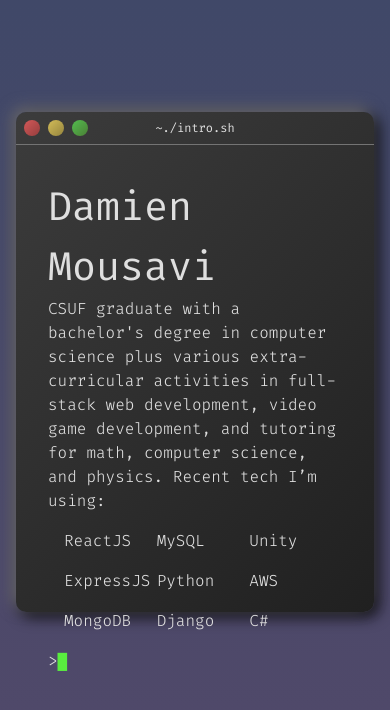
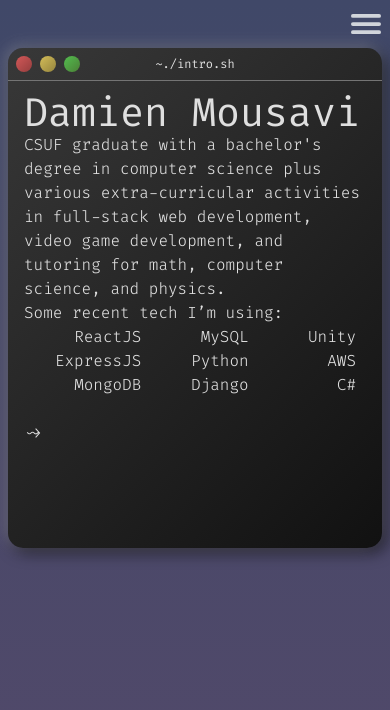
Before and after one commit to DamienSaavi/damiensaavi.github.io, a React (Create React App) app: page / in a window 390 px wide. Shown: the top 710 px of the page. Built offline with nearby package versions, Linux system fonts and the light colour scheme.

Commit message:
further mobile optimization

```diff
--- a/package.json
+++ b/package.json
@@ -5,6 +5,8 @@
   "homepage": "https://damiensaavi.github.io",
   "dependencies": {
     "@craco/craco": "^6.1.1",
+    "@material-ui/core": "^4.11.3",
+    "@material-ui/icons": "^4.11.2",
     "@testing-library/jest-dom": "^5.11.10",
     "@testing-library/react": "^11.2.6",
     "@testing-library/user-event": "^12.8.3",
@@ -12,6 +14,7 @@
     "ityped": "^1.0.3",
     "react": "^17.0.2",
     "react-dom": "^17.0.2",
+    "react-icons": "^4.2.0",
     "react-scripts": "4.0.3",
     "react-tsparticles": "^1.25.0",
     "web-vitals": "^1.1.1"
--- a/public/index.html
+++ b/public/index.html
@@ -9,7 +9,7 @@
   <link href="https://fonts.googleapis.com/css2?family=Fira+Code:wght@300;400;500;600;700&display=swap" rel="stylesheet">
   <meta name="viewport" content="width=device-width, initial-scale=1" />
   <meta name="theme-color" content="#000000" />
-  <meta name="description" content="Web site created using create-react-app" />
+  <meta name="description" content="Damien Mousavi's portfolio website." />
   <link rel="apple-touch-icon" href="%PUBLIC_URL%/logo192.png" />
   <!--
       manifest.json provides metadata used when your web app is installed on a
@@ -25,7 +25,7 @@
       work correctly both with client-side routing and a non-root public URL.
       Learn how to configure a non-root public URL by running `npm run build`.
     -->
-  <title>React App</title>
+  <title>Damien Mousavi</title>
 </head>
 
 <body>
--- a/src/App.css
+++ b/src/App.css
@@ -1,4 +1,5 @@
 .root {
+  min-height: 100vh;
   font-family: 'Fira Code', 'Roboto Mono', monospace;
   background: linear-gradient(180deg, #404868 0%, #52496A 100%);
 }
@@ -6,30 +7,33 @@
 .intro {
   color: rgb(223, 223, 223);
   font-weight: 300;
+  font-size: 1rem;
 }
 
 #intro-name {
   font-size: 2.5rem;
+  line-height: 2rem;
   font-weight: 400;
 }
 
 .terminal {
-  background:linear-gradient(135deg, #3c3c3c 0%, #202020 100%);
-  min-height: 500px;
-  border-radius: 10px;
-  box-shadow: -4px -4px 15px rgb(108, 107, 110), 4px 4px 15px rgb(0, 0, 0);
+  background: linear-gradient(135deg, #383838 0%, #111111 100%);
+  border-radius: 15px;
+  box-shadow: -2px -2px 15px rgba(223, 223, 223, .3), 4px 4px 15px rgba(0, 0, 0, 0.7);
 }
 
 .terminal-bar {
   color: rgb(223, 223, 223);
-  border-top-left-radius: 10px;
-  border-top-right-radius: 10px;
-  border-bottom: .5px solid rgb(116, 116, 116);
+  background: transparent;
+  font-size: .75rem;
+  line-height: 1rem;
+  border-bottom: .25px solid rgb(116, 116, 116)
 }
 
 .button {
   height: 1rem;
   width: 1rem;
+  margin-right: 8px;
   border-radius: 50%;
 }
 
@@ -43,9 +47,16 @@
   background: linear-gradient(135deg, #53bd4f 0%, #4b8036 100%);
 }
 
+#shell {
+  color:rgb(223, 223, 223);
+  outline: none;
+  caret-color: rgb(90, 240, 90);
+  background: transparent;
+}
 
-
-
+br {
+  margin-bottom: 1rem;
+}
 
 
 
@@ -58,29 +69,46 @@
 
 
 .ityped-cursor {
-  font-size: 1rem;
-  opacity: 1;
-  color: rgb(90, 240, 63);
-  -webkit-animation: blink 0.2s infinite;
-  -moz-animation: blink 0.2s infinite;
-  animation: blink 0.2s infinite;
+  /* font-size: 1rem; */
+  color: rgb(90, 240, 90);
+  -webkit-animation: blink .5s infinite;
+  -moz-animation: blink .5s infinite;
+  animation: blink .5s infinite;
   animation-direction: alternate;
 }
 
 @keyframes blink {
-  100% {
-      opacity: 0;
+  0% {
+    opacity: 0;
+  }
+  49% {
+    opacity: 0;
+  }
+  51% {
+    opacity: 1;
   }
 }
 
 @-webkit-keyframes blink {
-  100% {
-      opacity: 0;
+  0% {
+    opacity: 0;
+  }
+  49% {
+    opacity: 0;
+  }
+  51% {
+    opacity: 1;
   }
 }
 
 @-moz-keyframes blink {
-  100% {
-      opacity: 0;
+  0% {
+    opacity: 0;
+  }
+  49% {
+    opacity: 0;
+  }
+  51% {
+    opacity: 1;
   }
 }
--- a/src/App.js
+++ b/src/App.js
@@ -1,6 +1,9 @@
-import React, { useEffect } from 'react'
+import React, { useEffect, useState} from 'react'
 import { init } from 'ityped'
+import { IoRocketOutline, IoMenu } from "react-icons/io5";
+import { Drawer } from '@material-ui/core';
 import './App.css'
+
 
 const tech = [
   'ReactJS', 'MySQL', 'Unity',
@@ -10,29 +13,44 @@
 
 function App() {
   useEffect(() => {
+    console.log('yeet')
+    if (iTypeInit)  return
+    setiTypeInit(true)
+
     init(document.querySelector('#intro-name'), {
       showCursor: true,
       strings: ["Damien Mousavi"],
       loop: false,
       typeSpeed: 20,
-      startDelay: 1000,
-      cursorChar: "█",
+      startDelay: 2000,
+      cursorChar: "|",
       onFinished: function () {
         let elements = document.getElementsByClassName('ityped-cursor');
-        while (elements.length > 0) {
+        if (elements.length > 0) {
           elements[0].parentNode.removeChild(elements[0]);
         }
-
         init(document.querySelector('#intro-desc'), {
           showCursor: true,
-          strings: ["CSUF graduate with a bachelor's degree in computer science plus various extra-curricular activities in full-stack web development, video game development, and tutoring for math, computer science, and physics. Recent tech I’m using:"],
+          strings: ["CSUF graduate with a bachelor's degree in computer science plus various extra-curricular activities in full-stack web development, video game development, and tutoring for math, computer science, and physics."],
           loop: false,
           typeSpeed: 5,
           startDelay: 100,
-          cursorChar: "█",
+          cursorChar: "|",
           onFinished: function () {
             let elements = document.getElementsByClassName('ityped-cursor');
-            while (elements.length > 0) {
+            if (elements.length > 0)
+              elements[0].parentNode.removeChild(elements[0]);
+
+            init(document.querySelector('#intro-tech'), {
+              showCursor: true,
+              strings: ['Some recent tech I’m using:'],
+              loop: false,
+              typeSpeed: 5,
+              startDelay: 0,
+              cursorChar: "|",
+              onFinished: function () {
+                let elements = document.getElementsByClassName('ityped-cursor');
+                if (elements.length > 0) {
                   elements[0].parentNode.removeChild(elements[0]);
                 }
                 for (let i = 0; i < tech.length; i++) {
@@ -42,54 +60,70 @@
                     loop: false,
                     typeSpeed: 50,
                     startDelay: i * 100,
-                cursorChar: "█",
+                    cursorChar: "|",
                     onFinished: function () {
                       let elements = document.getElementsByClassName('ityped-cursor');
                       elements[0].parentNode.removeChild(elements[0]);
                       if (elements.length === 0) {
                         init(document.querySelector('#intro-launch'), {
-                      showCursor: true,
-                      strings: [">"],
+                          showCursor: false,
+                          strings: ["~> "],
                           loop: false,
-                      typeSpeed: 100,
+                          typeSpeed: 10,
                           startDelay: 200,
-                      cursorChar: "█"
+                          cursorChar: "|"
                         })
                       }
                     }
                   })
                 }
+              }   // mind the steps
+            })
           }
         })
       }
     })
     let cursors = document.getElementsByClassName('ityped-cursor');
-    for (let i = 0; i < cursors.length; i++)
-      cursors[i].style.fontSize = '2.5rem';
+    for (let i = 0; i < cursors.length; i++) {
+      cursors[i].style.fontSize = '2rem';
+      cursors[i].style.lineHeight = '2rem';
+    }
   })
+
+  const [drawer, setDrawer] = useState(false)
+  const [iTypeInit, setiTypeInit] = useState(false)
 
   const techli = tech.map((e, i) => <span><li className='inline' id={'intro-tech-' + i}></li></span>)
 
   return (
-    <div className='root fixed h-screen w-screen p-4'>
-      <div className='terminal container mt-24 mx-auto max-w-lg h-56'>
-        <div className='terminal-bar w-full flex justify-items-start gap-2 p-2'>
-          <div class='button btn-exit'></div>
-          <div class='button btn-min'></div>
-          <div class='button btn-max'></div>
-          <span className='text-center mx-auto align-top text-xs'>~./intro.sh</span>
-          <div class='button opacity-0'></div>
-          <div class='button opacity-0'></div>
-          <div class='button opacity-0'></div>
+    <div className='root'>
+      <div className='w-full flex justify-end fixed p-1'>
+      <IoMenu className='w-10 h-10 text-gray-300' onClick={() => setDrawer(!drawer)}></IoMenu>
+      <Drawer classes={'h-16'} open={drawer} onClose={() => setDrawer(false)}>YEEEEET</Drawer>
       </div>
-        <div className='terminal-console flex self-center p-8'>
-          <div className='w-full'>
+      <div className='intro-container flex flex-col p-2 w-full h-screen py-12'>
+        <div className='terminal max-w-lg flex flex-col self-center w-full xs:h-102'>
+          <div className='terminal-bar flex justify-between w-full p-2'>
+            <div class='button flex-shrink-0 btn-exit'></div>
+            <div class='button flex-shrink-0 btn-min'></div>
+            <div class='button flex-shrink-0 btn-max'></div>
+            <span className='text-center mx-auto align-top'>~./intro.sh</span>
+            <div class='button flex-shrink-0 opacity-0'></div>
+            <div class='button flex-shrink-0 opacity-0'></div>
+            <div class='button flex-shrink-0 opacity-0'></div>
+          </div>
+          <div className='terminal-console h-full p-4'>
+            <div className='terminal-console-textarea w-full h-full'>{/*try to use flexbox later*/}
               <p className='intro inline' id="intro-name"></p><br />
-            <p className='intro inline' id="intro-desc"></p>
-            <ul className='intro container grid grid-cols-3 gap-4 mx-auto max-w-xl p-4'>
+              <p className='intro inline' id="intro-desc"></p><br />
+              <p className='intro inline' id="intro-tech"></p><br />
+              <ul className='intro grid grid-cols-3 gap-0 justify-items-end mx-auto max-w-xl px-2.5'>
                 {techli}
               </ul>
-            <p className='intro inline' id="intro-launch"></p>
+              <br/>
+              <p className='intro intro-launch inline' id="intro-launch"></p>
+              <input type='text' className='intro inline' id='shell'/>
+            </div>
           </div>
         </div>
       </div>
--- a/tailwind.config.js
+++ b/tailwind.config.js
@@ -2,7 +2,29 @@
   purge: ['./src/**/*.{js,jsx,ts,tsx}', './public/index.html'],
   darkMode: false, // or 'media' or 'class'
   theme: {
-    extend: {},
+    screens: {
+      'xs': '385px',
+
+      'sm': '640px',
+      // => @media (min-width: 640px) { ... }
+
+      'md': '768px',
+      // => @media (min-width: 768px) { ... }
+
+      'lg': '1024px',
+      // => @media (min-width: 1024px) { ... }
+
+      'xl': '1280px',
+      // => @media (min-width: 1280px) { ... }
+
+      '2xl': '1536px',
+      // => @media (min-width: 1536px) { ... }
+    },
+    extend: {
+      spacing: {
+        '102': '500px'
+      }
+    },
   },
   variants: {
     extend: {},
```
Also changed, not shown: 1 other file (tests, documents, lock files or other folders). Lines whose indentation alone changed are shown as unchanged.
